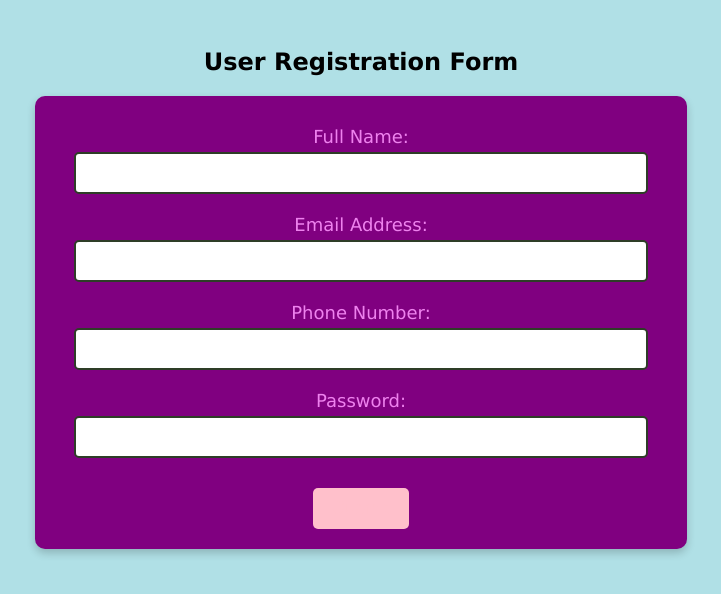
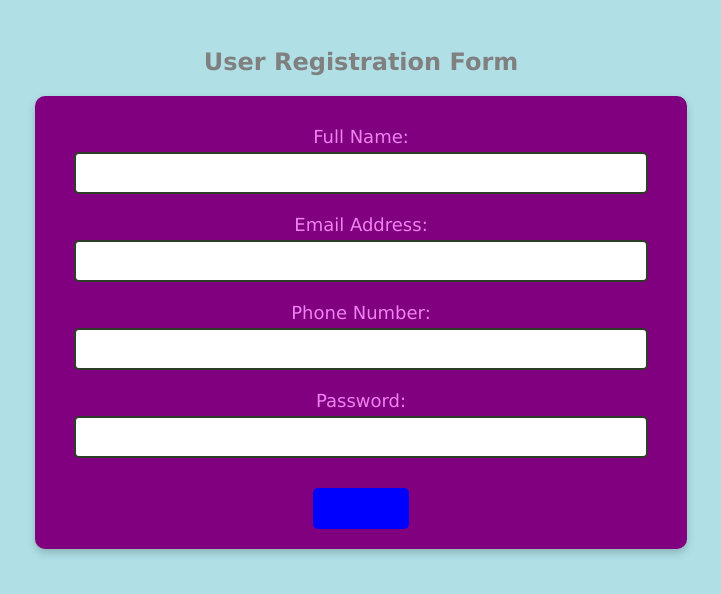
Before and after one commit to Yvonne-Mathenge/js-regex-validation_Yvonne_Waithira, a plain HTML site: page index.html in a window 1280 px wide. Shown: the whole page, without its empty margins (279-1000 px from the left). Drawn offline with Linux system fonts and the light colour scheme.

Commit message:
Update style.css

```diff
--- a/style.css
+++ b/style.css
@@ -1,7 +1,7 @@
 body {
     font-family: verdana;
-    background-color: black;
-    color: black;
+    background-color: gray;
+    color: gray;
     text-align: center;
     padding: 20px;
 }
@@ -49,8 +49,8 @@ input:focus {
 
 
 button {
-    background-color:pink;
-    color: pink;
+    background-color:blue;
+    color: blue;
     padding: 10px 20px;
     font-size: 18px;
     border: none;
@@ -60,5 +60,5 @@ button {
 }
 
 button:hover {
-    background-color: blue;
+    background-color: white;
 }
```
